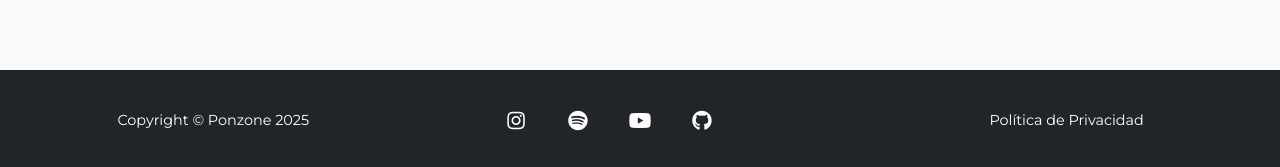
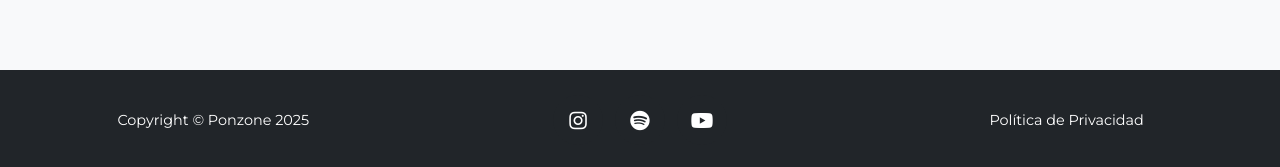
Before and after one commit to PabloJapon/ponzone, a Jekyll site: the page built from legal.md, in a window 1280 px wide. Shown: the part 730-897 px from the top of the page. Built offline with Jekyll 4.4.1, drawn with Linux system fonts in a browser that asks for light colours; some web fonts are replaced.

Commit message:
no message

```diff
--- a/_data/sitetext.yml
+++ b/_data/sitetext.yml
@@ -161,10 +161,6 @@ Su visión como artista es clara: ofrecer música que conecte profundamente con
         icon: "fab fa-spotify"
       - url: https://www.youtube.com/@ponzone
         icon: "fab fa-youtube"
-      - url: https://github.com/raviriley/agency-jekyll-theme
-        icon: "fab fa-github"
-      - url: https://www.tiktok.com/@_ponzone?lang=es
-        icon: "fab fa-tiktok"
 es-ES:
   <<: *DEFAULT_ES
 es-CO:
--- a/_includes/navheader.html
+++ b/_includes/navheader.html
@@ -46,8 +46,7 @@
       <a href="https://www.instagram.com/_ponzone/" target="_blank" class="nav-link px-2"><i class="fab fa-instagram"></i></a>
       <a href="https://open.spotify.com/intl-es/artist/7ByIv4xgRtfhzeay4NPXl0?si=nl6XtjLySdm2jufYCetb4Q" target="_blank" class="nav-link px-2"><i class="fab fa-spotify"></i></a>
       <a href="https://www.youtube.com/@ponzone" target="_blank" class="nav-link px-2"><i class="fab fa-youtube"></i></a>
-      <a href="https://www.tiktok.com/@_ponzone?lang=es" target="_blank" class="nav-link px-2"><i class="fab fa-tiktok"></i></a>
-    </div>
+     </div>
   </div>
 </nav>
 <!-- End Navigation -->
```
